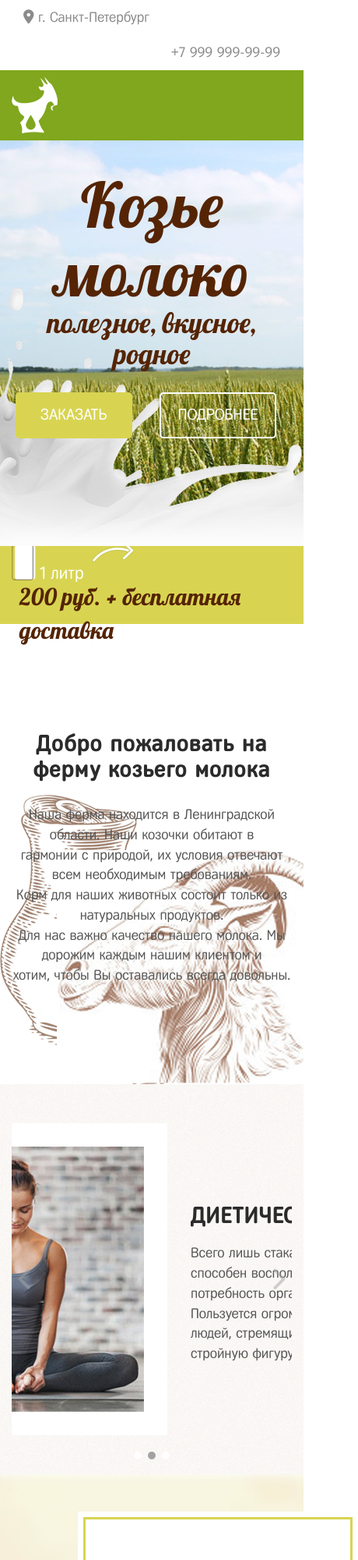
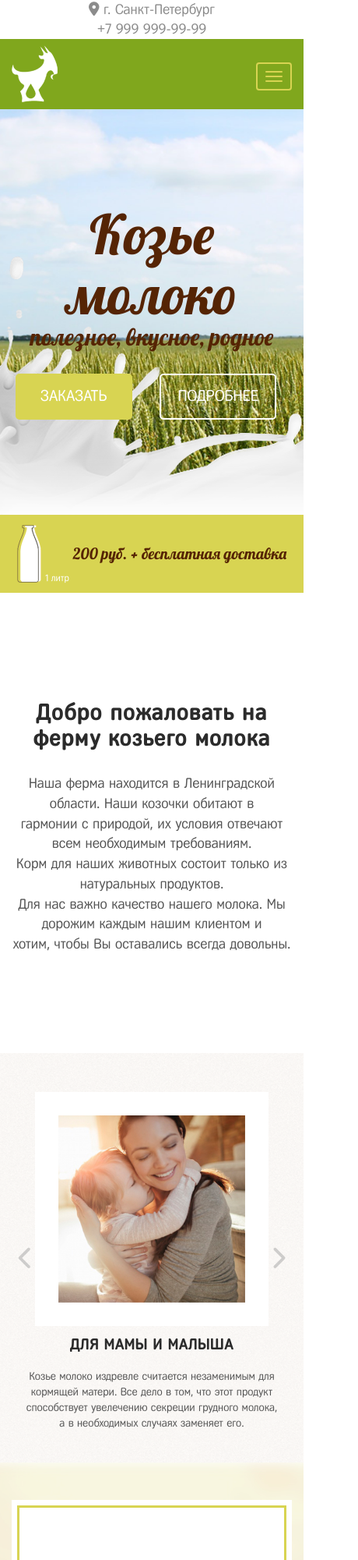
Before and after one commit to happyfarm228/goat-landing, a plain HTML site: page index.html in a window 390 px wide. Shown: the top 2000 px of the page at 78% size, 460 px wide, since content can reach past the window. Drawn offline with nearby package versions, Linux system fonts and the light colour scheme.

Commit message:
Adaptive

```diff
--- /dev/null
+++ b/css/media.css
@@ -0,0 +1,81 @@
+@media screen and (max-width: 992px) {
+    .WhyUs-text {
+        position: static!important;
+        margin: 15px 0;
+    }
+}
+
+@media screen and (max-width: 768px) {
+    .for-xs-size {
+        display: -webkit-flex;
+        display: -moz-flex;
+        display: -ms-flex;
+        display: -o-flex;
+        display: flex;
+    }
+    nav {
+        text-align: center;
+        margin: auto;
+    }
+    .container-tel .tel-arg {
+        text-align: center;
+        line-height: 25px;
+    }
+    .container-tel .tel-arg a {
+        float: none;
+    }
+    .mainTitle h1 {
+        font-size: 70px!important;
+    }
+    .mainTitle h2 {
+        font-size: 30px!important;
+    }
+    .text_price_fregat {
+        font-size: 12px !important;
+    }
+    .text_price_lobster {
+        font-size: 20px!important;
+    }
+    .container-price {
+        text-align: center;
+    }
+    .container-price .block {
+        margin: 5px 0;
+    }
+    .certificate {
+        margin-bottom: 20px;
+    }
+    .logo-footer,
+    .links-footer {
+        text-align: center !important;
+    }
+    .logo-footer img {
+        float: none!important;
+    }
+    .links-footer ul {
+        padding: 0 !important;
+    }
+    .img-wrapper,
+    .text-wrapper {
+        margin: auto!important;
+        text-align: center!important;
+        float: none!important;
+    }
+    .img-wrapper {
+        max-height: 300px !important;
+        max-width: 300px !important;
+    }
+    .text-wrapper {
+        margin-bottom: 40px !important;
+        font-size: 14px !important;
+    }
+    .text-wrapper h1 {
+        font-size: 20px !important;
+    }
+}
+
+@media screen and (max-width: 447px) {
+    .mainTitle {
+        margin-top: 0!important;
+    }
+}
--- a/css/style.less
+++ b/css/style.less
@@ -1,4 +1,5 @@
 @import "fonts.css";
+@import "media.css";
 @color-green: #80a71d; // переменная для объектов зеленого цвета
 @color-yellow: #d8d452; // переменная для объектов желтого цвета
 @color-tel: #8b8b8b; // цвет телефона
@@ -54,6 +55,12 @@ arial;
     justify-content: center;
 }
 
+.center-block-fixWidth() {
+    display: block;
+    margin-left: auto;
+    margin-right: auto;
+}
+
 //==========end of attributes============\\
 html,
 body {
@@ -90,11 +97,11 @@ body {
         }
     }
     nav {
-        //        padding: 0;
+        box-shadow: none;
         ul {
             margin: 20px 0;
             li {
-                margin-left: 20px;
+                //                margin-left: 20px;
                 a {
                     color: #fff;
                     font-weight: bold;
@@ -117,6 +124,15 @@ body {
                     }
                 }
             }
+        }
+    }
+    .navbar-toggle {
+        border: 2px solid @color-yellow!important;
+        margin: 0;
+        margin-top: 30px;
+        margin-right: 15px;
+        .icon-bar {
+            background-color: @color-yellow!important;
         }
     }
 }
@@ -194,6 +210,7 @@ body {
     width: 100%;
     background: @color-yellow;
     height: 100px;
+    display: table;
     a {
         display: block;
         width: 100%;
@@ -243,7 +260,7 @@ body {
         .centering();
         .aboutusText {
             display: table;
-            width: 750px;
+            //            width: 750px;
             text-align: center;
             z-index: 101;
             h1 {
@@ -272,6 +289,7 @@ body {
     height: 590px;
     background: url(../img/backgroundWhyUs.jpg) no-repeat center;
     background-size: cover;
+    display: table;
     .wrapper-WhyUs {
         background-color: rgba(255, 255, 255, 0.3);
         width: 100%;
@@ -311,25 +329,24 @@ body {
     min-height: 500px;
     background: url(../img/PatternPaper.png) repeat;
     .slider-wrapper {
-        .centering();
+        //        .centering();
+        .center-block-fixWidth();
+        max-width: 800px;
         padding: 50px 0;
         .img-wrapper {
             background: #fff;
             padding: 30px;
             overflow: hidden;
             float: left;
-            height: 400px;
-            width: 400px;
+            max-height: 400px;
+            max-width: 400px;
             box-sizing: border-box;
-            img {
-                max-width: 100%;
-                height: auto;
-            }
+            text-align: center;
         }
         .text-wrapper {
             text-align: left;
             float: right;
-            width: 330px;
+            max-width: 330px;
             h1 {
                 text-transform: uppercase;
                 font-weight: bold;
@@ -340,7 +357,7 @@ body {
         }
     }
     ol.carousel-indicators {
-        bottom: 0;
+        bottom: -60px;
         li {
             background: #fff;
         }
@@ -490,6 +507,7 @@ body {
     min-height: 125px;
     background: @color-green;
     color: #fff;
+    text-align: center;
     .logo-footer {
         img {
             float: left;
--- a/index.html
+++ b/index.html
@@ -30,10 +30,10 @@
     <div class="blur-all">
         <div class="container-tel">
             <div class="container">
-                <div class="col-md-6 col-xs-12">
+                <div class="col-sm-6 col-xs-12 tel-arg">
                     <i class="fa fa-map-marker" aria-hidden="true"></i> г. Санкт-Петербург
                 </div>
-                <div class="col-md-6 col-xs-12"><a href="tel:+79999999999">+7 999 999-99-99</a></div>
+                <div class="col-sm-6 col-xs-12 tel-arg"><a href="tel:+79999999999">+7 999 999-99-99</a></div>
 
             </div>
         </div>
@@ -50,6 +50,7 @@
                         <img src="img/logo.png" alt="logo" class="responsive-img">
                     </a>
                 </div>
+                <div class="for-xs-size">
                     <nav class="collapse navbar-collapse pull-right" id="bs-navbar">
                         <ul class="nav navbar-nav" role="tablist">
                             <li><a href="#linkto" data-toggle="tab">О нас</a></li>
@@ -59,6 +60,7 @@
                             <li><a href="#linkto" class="btn-call">Заказать</a></li>
                         </ul>
                     </nav>
+                </div>
             </div>
         </div>
         <div class="container-banner">
@@ -76,9 +78,9 @@
             <a href="">
                 <div class="container">
                     <div class="block">
-                        <img src="img/Bottle.png" alt="Бутылка молока">
-                        <span class="text_price_fregat">1 литр</span>
-                        <img class="arrow" src="img/Arrow.png" alt="">
+                        <img src="img/Bottle.png" class="img-responsive" alt="Бутылка молока">
+                        <span class="text_price_fregat">1 литр </span>
+                        <img class="arrow hidden-xs" src="img/Arrow.png" alt="">
                         <span class="text_price_lobster">200 руб. + бесплатная доставка</span>
                     </div>
                 </div>
@@ -95,14 +97,14 @@
                         <br> хотим, чтобы Вы оставались всегда довольны.</p>
                 </div>
             </div>
-            <img src="img/Jug.png" alt="" class="jug">
-            <img src="img/Goat.png" alt="" class="goat">
+            <img src="img/Jug.png" alt="" class="jug hidden-xs">
+            <img src="img/Goat.png" alt="" class="goat hidden-xs">
         </div>
         <div class="container-slider">
             <div class="container">
-                <div id="slider" class="carousel slide" data-ride="carousel">
+                <div id="slider" class="carousel slide" data-ride="carousel" data-interval="false">
                     <!-- Indicators -->
-                    <ol class="carousel-indicators">
+                    <ol class="carousel-indicators hidden-xs">
                         <li data-target="#slider" data-slide-to="0" class="active"></li>
                         <li data-target="#slider" data-slide-to="1"></li>
                         <li data-target="#slider" data-slide-to="2"></li>
@@ -112,12 +114,12 @@
                     <div class="carousel-inner">
                         <div class="item active">
                             <div class="slider-wrapper">
-                                <div class="col-md-5">
+                                <div class="col-sm-6 col-xs-12 wrapIT">
                                     <div class="img-wrapper">
                                         <img src="img/Mother.jpg" class="img-responsive" alt="">
                                     </div>
                                 </div>
-                                <div class="col-md-4">
+                                <div class="col-sm-6 col-xs-12 wrapIT">
                                     <div class="text-wrapper">
                                         <h1>Для мамы и малыша</h1>
                                         <p>
@@ -129,12 +131,12 @@
                         </div>
                         <div class="item">
                             <div class="slider-wrapper">
-                                <div class="col-md-5">
+                                <div class="col-sm-6 col-xs-12 wrapIT">
                                     <div class="img-wrapper">
                                         <img src="img/Sport.jpg" class="img-responsive" alt="">
                                     </div>
                                 </div>
-                                <div class="col-md-4">
+                                <div class="col-sm-6 col-xs-12 wrapIT">
                                     <div class="text-wrapper">
                                         <h1>Диетический продукт</h1>
                                         <p>
@@ -146,12 +148,12 @@
                         </div>
                         <div class="item">
                             <div class="slider-wrapper">
-                                <div class="col-md-5">
+                                <div class="col-sm-6 col-xs-12 wrapIT">
                                     <div class="img-wrapper">
                                         <img src="img/Allergic.jpg" class="img-responsive" alt="">
                                     </div>
                                 </div>
-                                <div class="col-md-4">
+                                <div class="col-sm-6 col-xs-12 wrapIT">
                                     <div class="text-wrapper">
                                         <h1>Гипоалергенно</h1>
                                         <p>
@@ -210,8 +212,8 @@
                             <img src="img/Bottle.png" class="bottle" alt="">
                             <input type="text" placeholder="1" name="quantity">
                             <span class="litr">л.</span>
-                            <img src="img/Arrow.png" class="arrow" alt="">
-                            <span class="choose">Выберете кол-во литров</span>
+                            <img src="img/Arrow.png" class="arrow hidden-xs" alt="">
+                            <span class="choose hidden-xs">Выберете кол-во литров</span>
                         </div>
                     </div>
                     <div class="col-md-12 wrapper-form">
@@ -243,18 +245,18 @@
         </div>
         <div class="container-footer">
             <div class="container">
-                <div class="col-md-4 col-xs-12 logo-footer">
+                <div class="col-sm-4 col-xs-12 logo-footer">
                     <a href="">
                         <img src="img/Logo.png" alt="">
                     </a>
                 </div>
-                <div class="col-md-4 col-xs-12 social-footer">
+                <div class="col-sm-4 col-xs-12 social-footer">
                     <p>Добавляйтесь к нам в друзья!</p>
                     <a href=""><img src="img/VK.png"></a>
                     <a href=""><img src="img/OK.png"></a>
                     <a href=""><img src="img/MYWorld.png" alt=""></a>
                 </div>
-                <div class="col-md-4 col-xs-12 links-footer">
+                <div class="col-sm-4 col-xs-12 links-footer">
                     <ul>
                         <li><a href="tel:+79999999999">+7 999 999-99-99</a></li>
                         <li><a href="">support@email.ru</a></li>
```
Also changed, not shown: css/style.css. Lines whose indentation alone changed are shown as unchanged.
